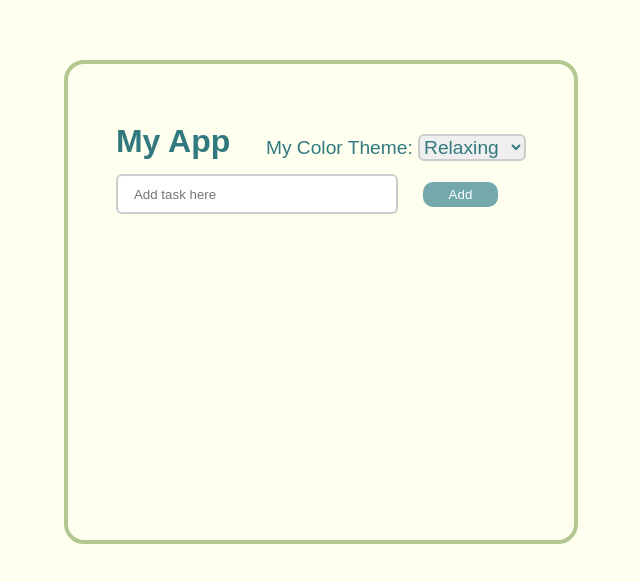
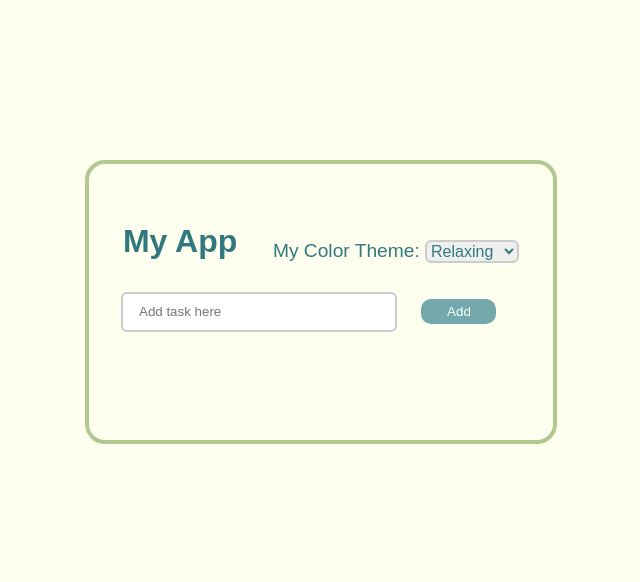
Before and after one commit to minhtran02202/pure-no-framework-to-do, a plain HTML site: page index.html in a window 1280 px wide. Shown: the part 106-688 px from the top of the page, without its empty margins (327-967 px from the left). Drawn offline with Linux system fonts and the light colour scheme; a web font is replaced by a local one.

Commit message:
last style change... for now

```diff
--- a/frontend/style.css
+++ b/frontend/style.css
@@ -39,10 +39,6 @@ body {
   min-width: 150px;
   margin-bottom: 0;
   font-size: 2em;
-}
-
-#color_themes {
-  padding-top: 4.2vw;
 }
 
 select[name="color_themes"] {
@@ -93,7 +89,6 @@ button {
 
 /* Media Queries */
 @media (max-width: 768px) {
-  /* Adjustments for smaller screens */
   #app_block {
     margin-top: 5%;
     padding: 1vw 2vh;
@@ -116,17 +111,16 @@ button {
   }
 }
 @media (min-width: 769px) {
-  /* Adjustments for larger screens */
   #app_block {
     margin-top: 10%;
     margin-bottom: 10%;
-    padding: 3vw 6vh; /* Adjusted padding */
+    padding: 3vw 4vh;
     border-style: solid;
-    border: 4px solid var(--border-color); /* Adjusted border width */
+    border: 4px solid var(--border-color);
     border-radius: 20px;
     min-width: 400px;
     max-width: 80%;
-    min-height: 400px;
+    min-height: 200px;
     max-height: 80%;
   }
 
@@ -135,23 +129,25 @@ button {
   }
 
   #color_themes {
-    padding-top: 2.5vw; /* Adjusted padding */
+    padding-top: 3vw;
   }
 
   label[for="color_theme"] {
     font-size: 1.2em;
   }
   select[name="color_themes"] {
-    font-size: 1.2em; /* Increased font size */
+    font-size: 1em;
 
-    border: 2px solid #ccc; /* Adjusted border width */
-    border-radius: 6px; /* Adjusted border radius */
+    border: 2px solid #ccc;
+    border-radius: 6px;
   }
-
+  #user_interact {
+    margin-top: 2vh;
+  }
   input[type="text"] {
-    padding: 8px 16px; /* Adjusted padding */
-    border: 2px solid #ccc; /* Adjusted border width */
-    border-radius: 6px; /* Adjusted border radius */
-    height: 20px; /* Increased height */
+    padding: 8px 16px;
+    border: 2px solid #ccc;
+    border-radius: 6px;
+    height: 20px;
   }
 }
--- a/index.html
+++ b/index.html
@@ -5,7 +5,7 @@
     <meta http-equiv="X-UA-Compatible" content="IE=edge" />
     <meta name="viewport" content="width=device-width, initial-scale=1.0" />
     <link rel="stylesheet" href="/frontend/style.css" />
-    <script src="./frontend/js_files/script.js"></script>
+    <script src="./frontend/js_files/tasks.js"></script>
     <script src="./frontend/js_files/color_theme.js"></script>
     <link rel="preconnect" href="https://fonts.googleapis.com" />
     <link rel="preconnect" href="https://fonts.gstatic.com" crossorigin />
```
Also changed, not shown: frontend/js_files/tasks.js (renamed from frontend/js_files/script.js).
